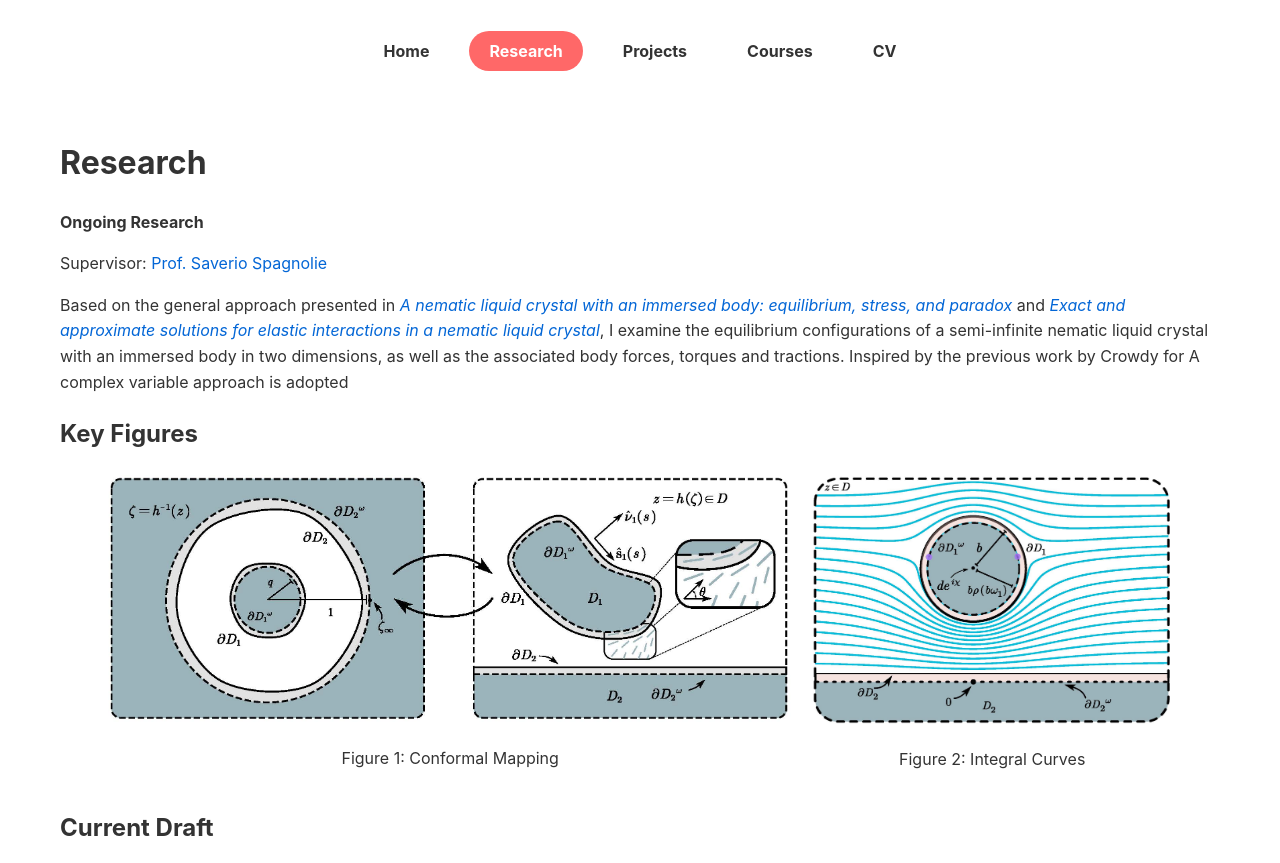
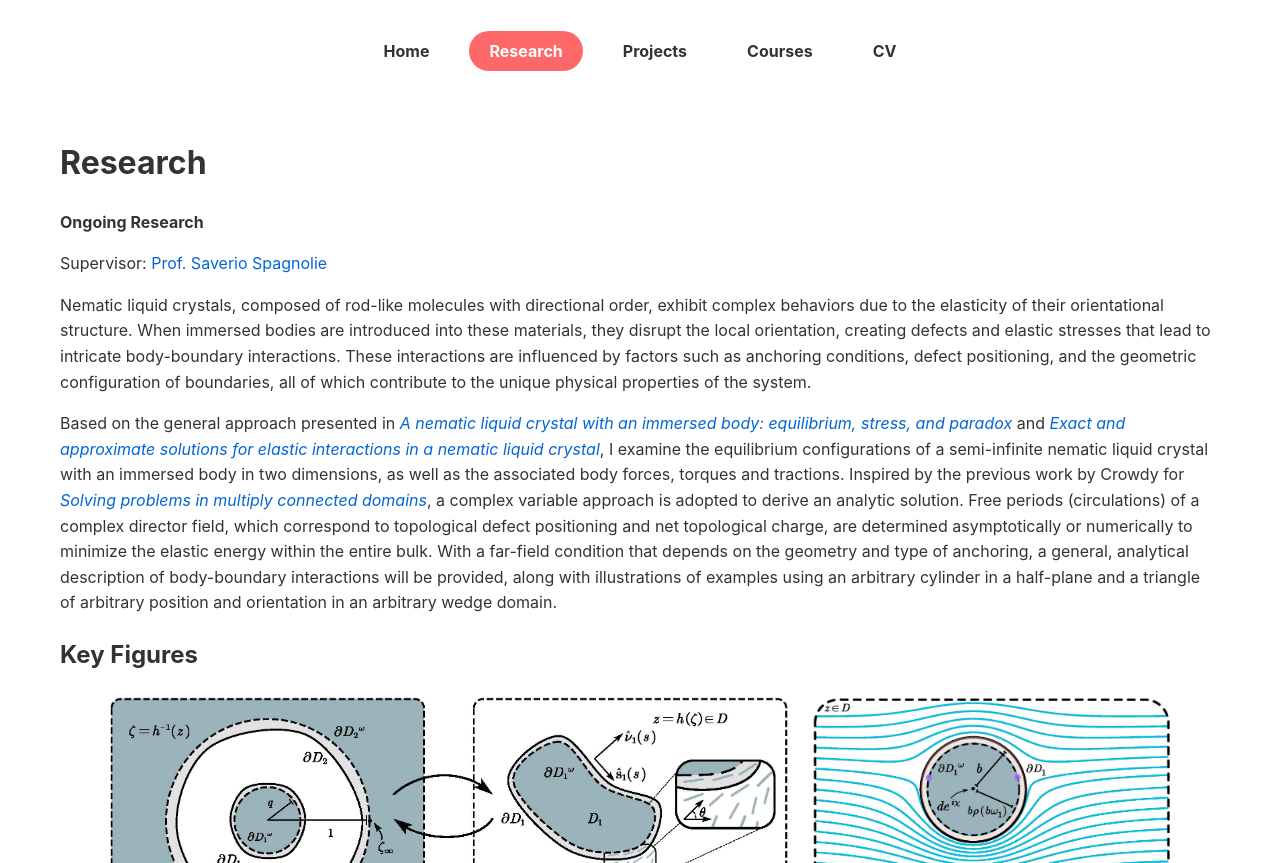
Before and after one commit to Yoon-1023/Yoon-1023.github.io, a Jekyll site: the page built from research.md, in a window 1280 px wide and 900 px high, cut to the strip 0-863 px from the top of the window. Built offline with Jekyll 4.4.1, drawn with Linux system fonts in a browser that asks for light colours; some of the changed text lies outside the part shown.

Commit message:
Update research.md

```diff
--- a/research.md
+++ b/research.md
@@ -9,7 +9,9 @@ permalink: /research/
 
 Supervisor: [Prof. Saverio Spagnolie](https://people.math.wisc.edu/~spagnolie/)
 
-Based on the general approach presented in [*A nematic liquid crystal with an immersed body: equilibrium, stress, and paradox*](#key-references) and [*Exact and approximate solutions for elastic interactions in a nematic liquid crystal*](#key-references), I examine the equilibrium configurations of a semi-infinite nematic liquid crystal with an immersed body in two dimensions, as well as the associated body forces, torques and tractions. Inspired by the previous work by Crowdy for  A complex variable approach is adopted
+Nematic liquid crystals, composed of rod-like molecules with directional order, exhibit complex behaviors due to the elasticity of their orientational structure. When immersed bodies are introduced into these materials, they disrupt the local orientation, creating defects and elastic stresses that lead to intricate body-boundary interactions. These interactions are influenced by factors such as anchoring conditions, defect positioning, and the geometric configuration of boundaries, all of which contribute to the unique physical properties of the system.
+
+Based on the general approach presented in [*A nematic liquid crystal with an immersed body: equilibrium, stress, and paradox*](#key-references) and [*Exact and approximate solutions for elastic interactions in a nematic liquid crystal*](#key-references), I examine the equilibrium configurations of a semi-infinite nematic liquid crystal with an immersed body in two dimensions, as well as the associated body forces, torques and tractions. Inspired by the previous work by Crowdy for [*Solving problems in multiply connected domains*](#key-references), a complex variable approach is adopted to derive an analytic solution. Free periods (circulations) of a complex director field, which correspond to topological defect positioning and net topological charge, are determined asymptotically or numerically to minimize the elastic energy within the entire bulk. With a far-field condition that depends on the geometry and type of anchoring, a general, analytical description of body-boundary interactions will be provided, along with illustrations of examples using an arbitrary cylinder in a half-plane and a triangle of arbitrary position and orientation in an arbitrary wedge domain.
 
 ## Key Figures
 <div style="display: flex; flex-wrap: wrap; gap: 20px; align-items: center; justify-content: center;">
@@ -39,6 +41,8 @@ Based on the general approach presented in [*A nematic liquid crystal with an im
 
 2. **Chandler, T. G. J., & Spagnolie, S. E.** (2024). *Exact and approximate solutions for elastic interactions in a nematic liquid crystal*. arXiv preprint, [arXiv:2311.17708](https://arxiv.org/abs/2311.17708)
 
+3. **Crowdy, D.** (2020). *Solving problems in multiply connected domains*. SIAM.
+
 <script type="text/javascript" async
   src="https://cdn.jsdelivr.net/npm/mathjax@3/es5/tex-mml-chtml.js">
 </script>
```
